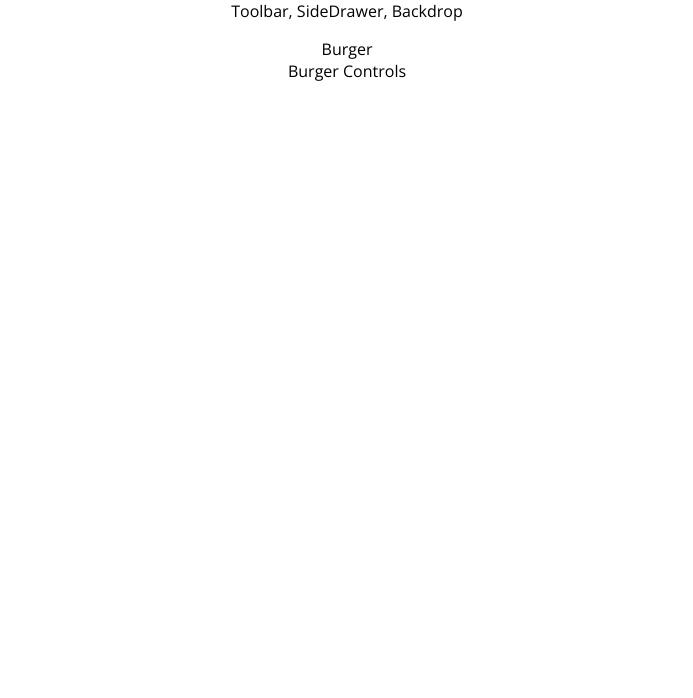
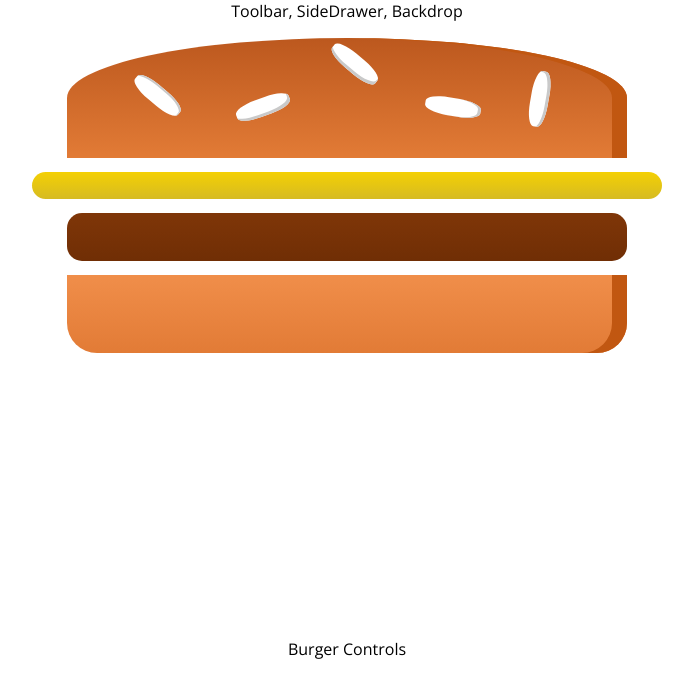
Before and after one commit to chaitanyadave23/reactjs-burger-app, a React (Create React App) app: page / in a window 1280 px wide. Shown: the top 698 px of the page, without its empty margins (293-986 px from the left). Built offline with nearby package versions, Linux system fonts and the light colour scheme.

Commit message:
Created burger component

```diff
--- a/src/components/Burger/Burger.js
+++ b/src/components/Burger/Burger.js
@@ -0,0 +1,19 @@
+import React from "react";
+import classes from './Burger.module.css';
+import BurgerIngredient from './BurgerIngredient/BurgerIngredient';
+
+
+const burger = (props) => {
+    return (
+        <div className={classes.Burger}>
+            <BurgerIngredient type="bread-top" />
+            <BurgerIngredient type="cheese" />
+            <BurgerIngredient type="meat" />
+            <BurgerIngredient type="bread-bottom"/>
+
+
+        </div>
+    );
+}
+
+export default burger;
--- /dev/null
+++ b/src/components/Burger/Burger.module.css
@@ -0,0 +1,32 @@
+/* For Mobile Device */
+.Burger {
+    width: 100%;
+    margin: auto;
+    height: 250px;
+    overflow: scroll initial;
+    text-align: bold;
+    font-weight: bold;
+    font-size: 1.2rem;
+}
+
+/* For Desktop */
+@media (min-width: 500px) and (min-height: 400px) {
+    .Burger {
+        width: 350px;
+        height: 300px;
+    }
+}
+
+@media (min-width: 500px) and (min-height: 401px) {
+    .Burger {
+        width: 450px;
+        height: 400px;
+    }
+}
+
+@media (min-width: 100px) and (min-height: 700px) {
+    .Burger {
+        width: 700px;
+        height: 600px;
+    }
+}
--- a/src/containers/BurgerBuilder/BurgerBuilder.js
+++ b/src/containers/BurgerBuilder/BurgerBuilder.js
@@ -1,11 +1,11 @@
 import { Component } from "react";
 import Aux from '../../hoc/Auxilary';
-
+import Burger from '../../components/Burger/Burger'
 class BurgerBuilder extends Component {
     render() {
         return (
             <Aux>
-                <div>Burger</div>
+                <Burger />
                 <div>Burger Controls</div>
             </Aux>
         );
```
